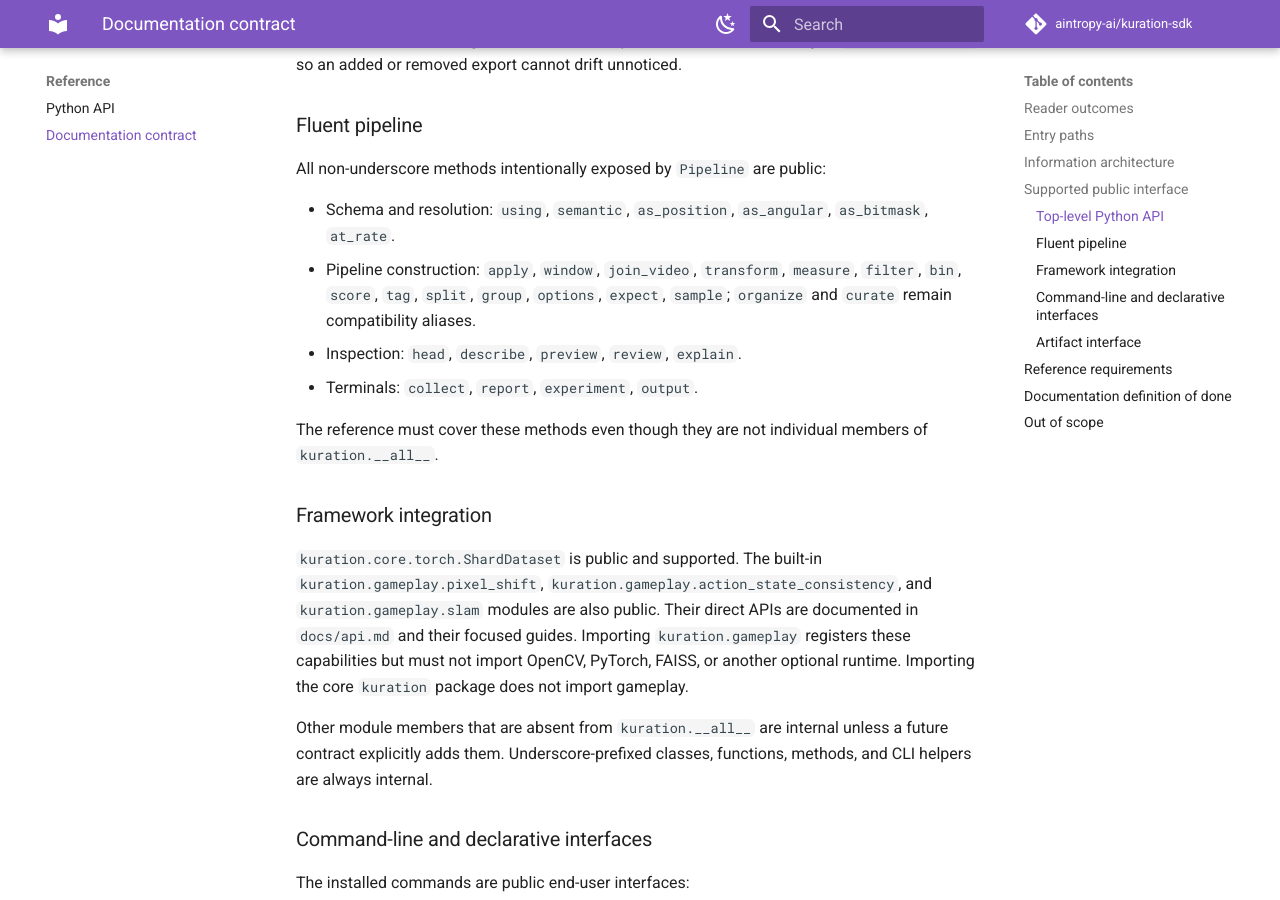
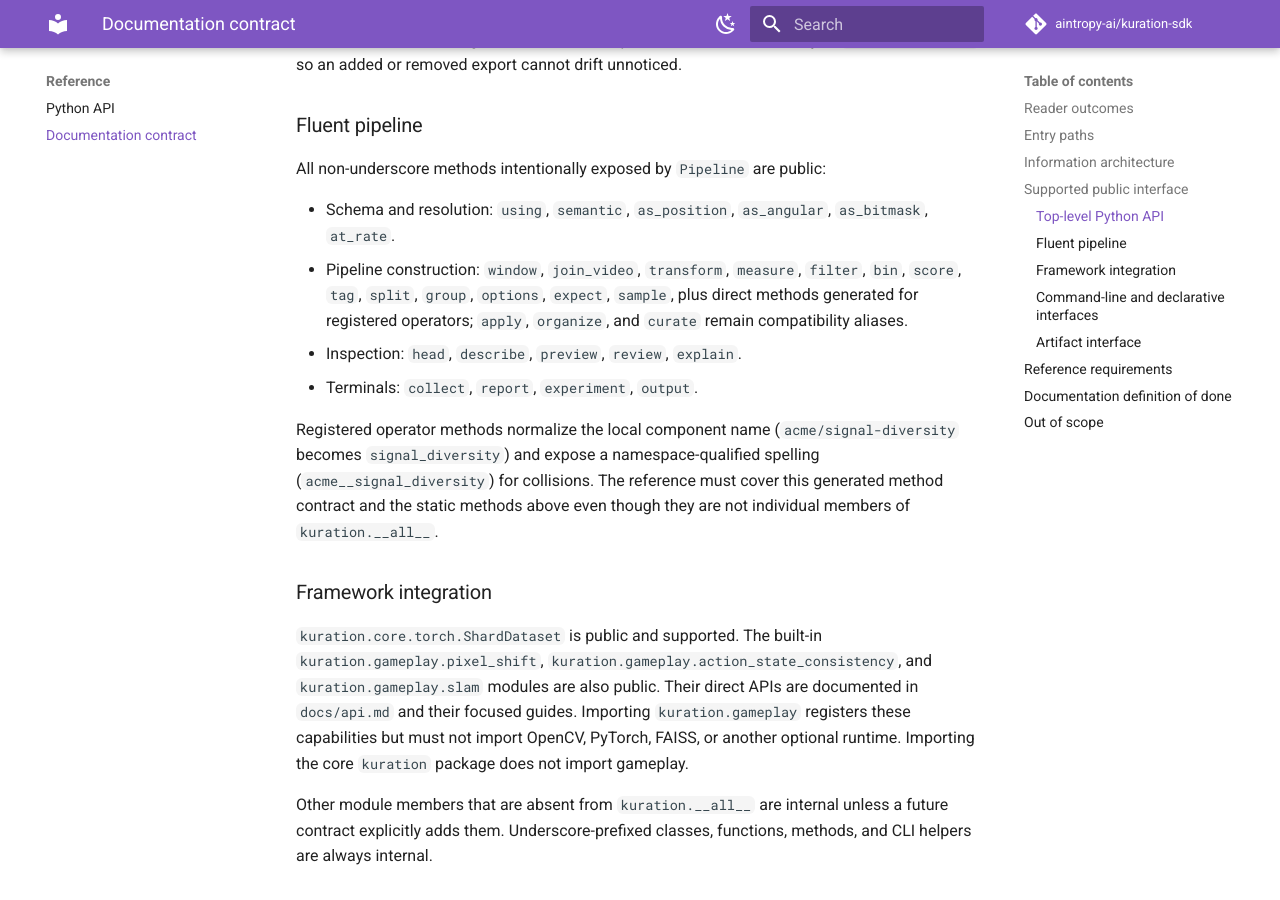
Before and after one commit to kuration-ai/kuration-sdk, an MkDocs documentation site: the page built from docs/documentation-contract.md, in a window 1280 px wide and 900 px high, scrolled down 4148 px. Built offline with MkDocs 1.6.1 and Material for MkDocs 9.7.7, drawn with Linux system fonts in a browser that asks for light colours; comment, search, counter and statistics services are not loaded.

```diff
--- a/docs/documentation-contract.md
+++ b/docs/documentation-contract.md
@@ -129,14 +129,16 @@
 
 - Schema and resolution: `using`, `semantic`, `as_position`, `as_angular`, `as_bitmask`,
   `at_rate`.
-- Pipeline construction: `apply`, `window`, `join_video`, `transform`, `measure`, `filter`,
-  `bin`, `score`, `tag`, `split`, `group`, `options`, `expect`, `sample`; `organize` and
-  `curate` remain compatibility aliases.
+- Pipeline construction: `window`, `join_video`, `transform`, `measure`, `filter`, `bin`,
+  `score`, `tag`, `split`, `group`, `options`, `expect`, `sample`, plus direct methods generated
+  for registered operators; `apply`, `organize`, and `curate` remain compatibility aliases.
 - Inspection: `head`, `describe`, `preview`, `review`, `explain`.
 - Terminals: `collect`, `report`, `experiment`, `output`.
 
-The reference must cover these methods even though they are not individual members of
-`kuration.__all__`.
+Registered operator methods normalize the local component name (`acme/signal-diversity` becomes
+`signal_diversity`) and expose a namespace-qualified spelling (`acme__signal_diversity`) for
+collisions. The reference must cover this generated method contract and the static methods above
+even though they are not individual members of `kuration.__all__`.
 
 ### Framework integration
 
```
Also changed, not shown: docs/domains.md (+6 -0 lines), pyproject.toml (+8 -4 lines), 1 other file.
